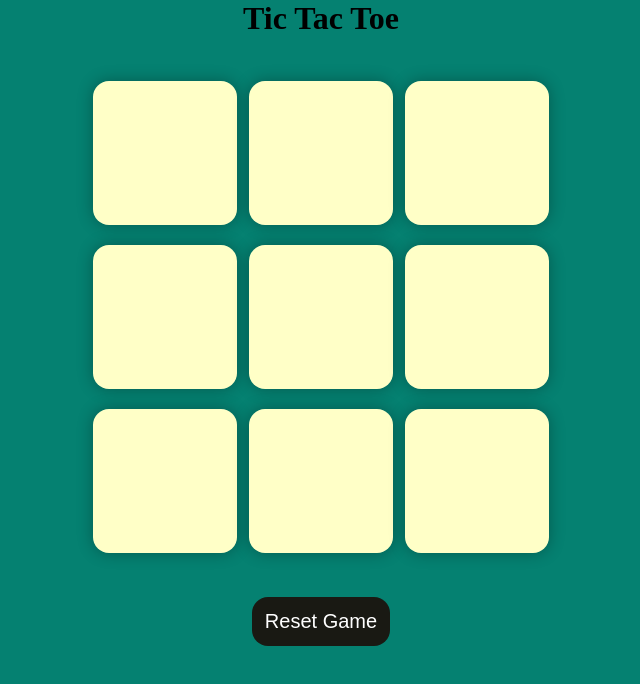
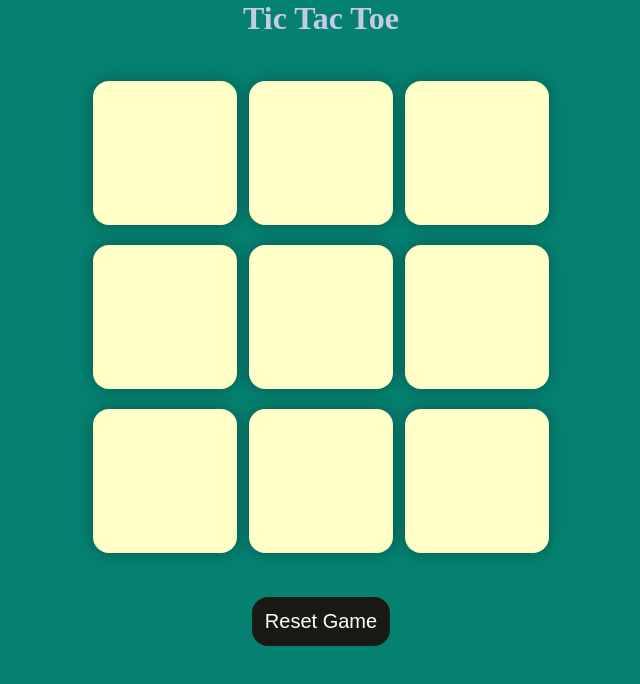
Before and after one commit to AnilkumarKotyada/Tic-Tac-Toe-Game, a plain HTML site: page index.html in a window 1280 px wide. Shown: the whole page, without its empty margins (319-959 px from the left). Drawn offline with Linux system fonts and the light colour scheme.

Commit message:
first commit

```diff
--- a/index.html
+++ b/index.html
@@ -6,6 +6,7 @@
     <meta name="viewport" content="width=device-width, initial-scale=1.0">
     <title>Tic-Tac-Toe-Game</title>
     <link rel="stylesheet" href="style.css" />
+    <link rel="icon" type="image/png" sizes="32x32" href="./img/favicon-32x32.png">
 </head>
 
 <body>
@@ -14,7 +15,7 @@
         <button id="new-btn">New Game</button>
     </div>
     <main>
-        <h1>Tic Tac Toe</h1>
+        <h1 class="title">Tic Tac Toe</h1>
         <div class="container">
             <div class="game">
                 <button class="box"></button>
--- a/style.css
+++ b/style.css
@@ -14,6 +14,10 @@ body {
     flex-wrap: wrap;
     justify-content: center;
     align-items: center;
+}
+
+.title{
+    color: #C5CAE9;
 }
 
 .game {
```
Also changed, not shown: img/favicon-32x32.png (added).
